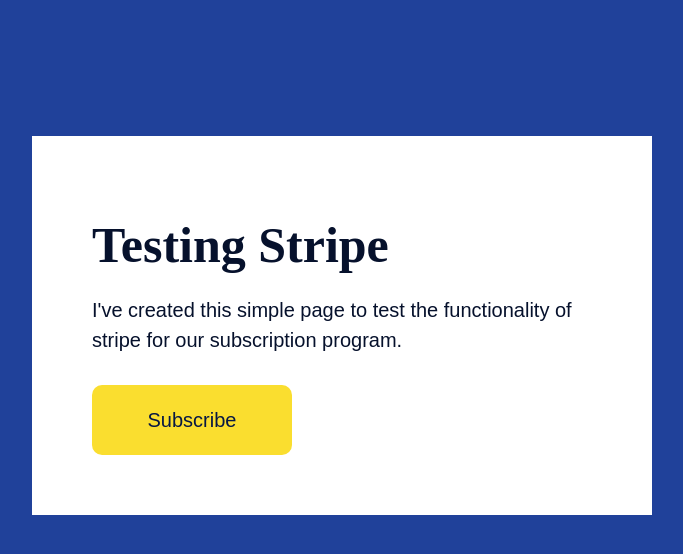
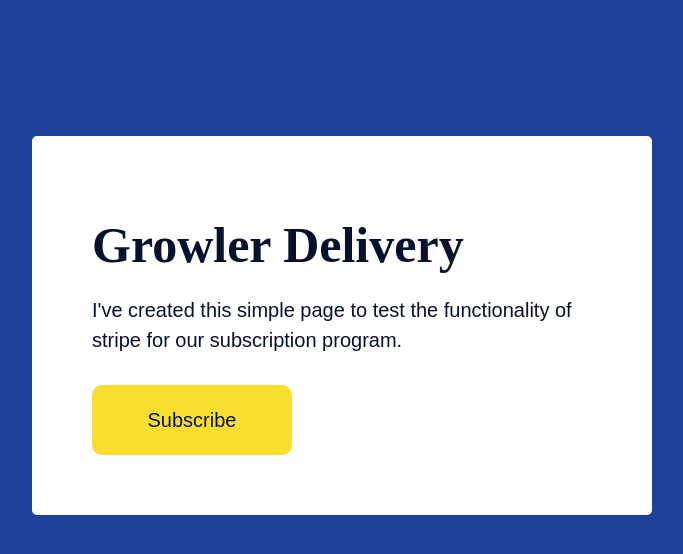
Before and after one commit to bryanjenkins/stripe-site, a plain HTML site: page index.html in a window 1280 px wide. Shown: the whole page, without its empty margins (298-981 px from the left). Drawn offline with Linux system fonts and the light colour scheme; a web font is replaced by a local one.

Commit message:
add text

```diff
--- a/css/style.css
+++ b/css/style.css
@@ -27,6 +27,7 @@ h1 {
     padding: 60px;
     background: white;
     max-width: 500px;
+    border-radius: 5px;
 }
 
 .buy-button {
--- a/index.html
+++ b/index.html
@@ -9,7 +9,7 @@
 </head>
 <body>
     <div class="container">
-        <h1>Testing Stripe</h1>
+        <h1>Growler Delivery</h1>
         <p>
             I've created this simple page to test the
             functionality of stripe for our subscription program.
```
